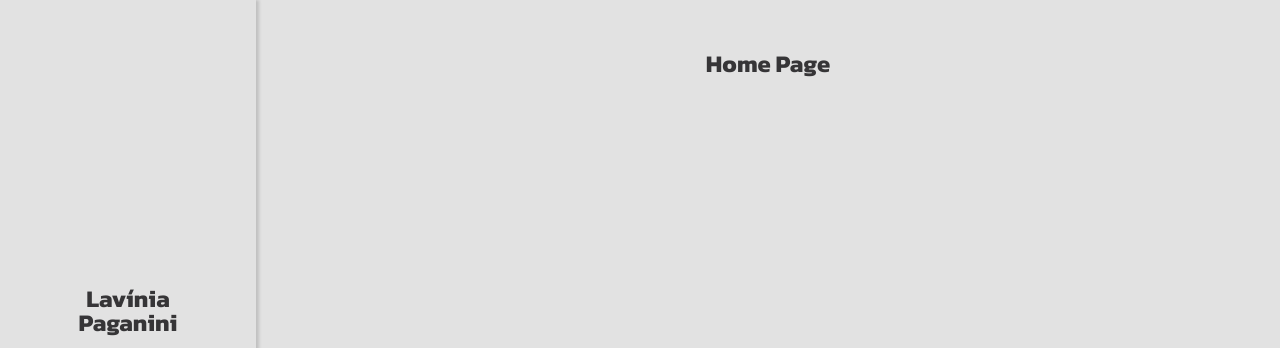
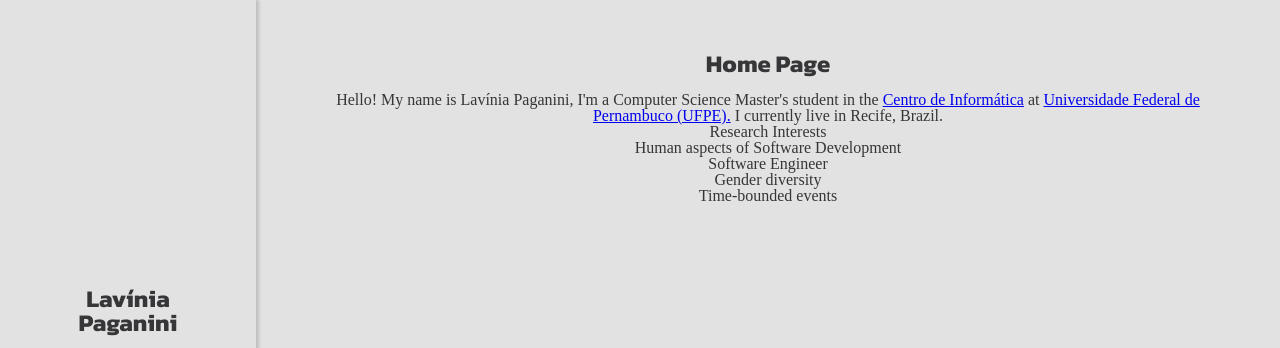
Before and after one commit to lfp2/lfp2.github.io, a Gatsby site: page / in a window 1280 px wide. Shown: the top 348 px of the page. Built offline with nearby package versions, Linux system fonts and the light colour scheme; Gatsby itself is replaced by a stand-in of ours; a web font is replaced by a local one.

Commit message:
:construction: Add a brief description about myself :construction:

```diff
--- a/src/pages/index.js
+++ b/src/pages/index.js
@@ -1,7 +1,17 @@
 import * as React from 'react'
 
 const HomePage = () => {
-  return <h1>Home Page</h1>
+  return (
+    <>
+   <h1>Home Page</h1>
+   <p>Hello! My name is Lavínia Paganini, I'm a Computer Science Master's student in the <a href="https://portal.cin.ufpe.br/" target="_blank" rel="noreferrer external">Centro de Informática</a> at <a href="https://www.ufpe.br/" target="_blank" rel="noreferrer external">Universidade Federal de Pernambuco (UFPE).</a> I currently live in Recife, Brazil.</p>
+   <h2>Research Interests</h2>
+   <p>Human aspects of Software Development</p>
+   <p>Software Engineer</p>
+   <p>Gender diversity</p>
+   <p>Time-bounded events</p>
+   </>
+  )
 }
 
 export default HomePage
```
